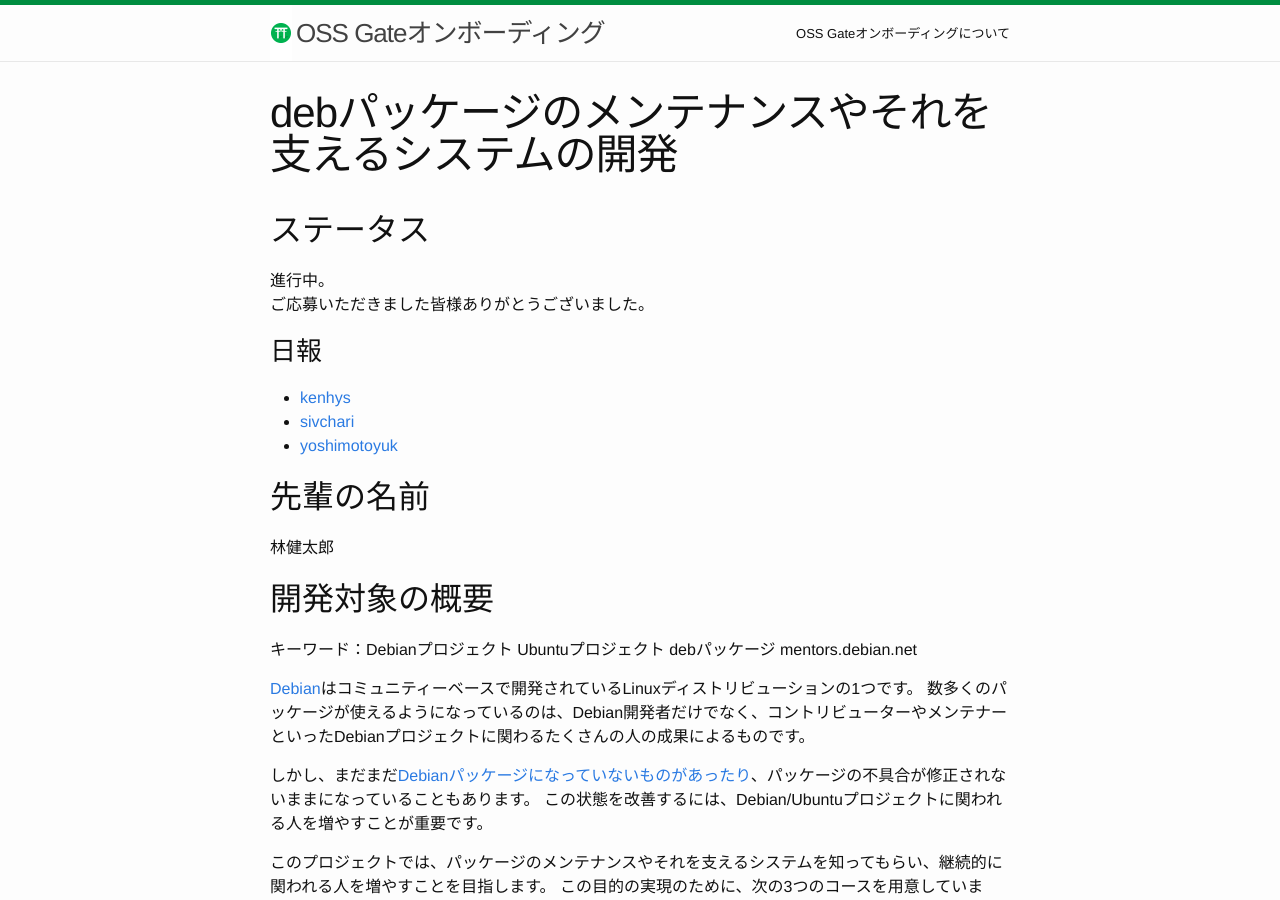
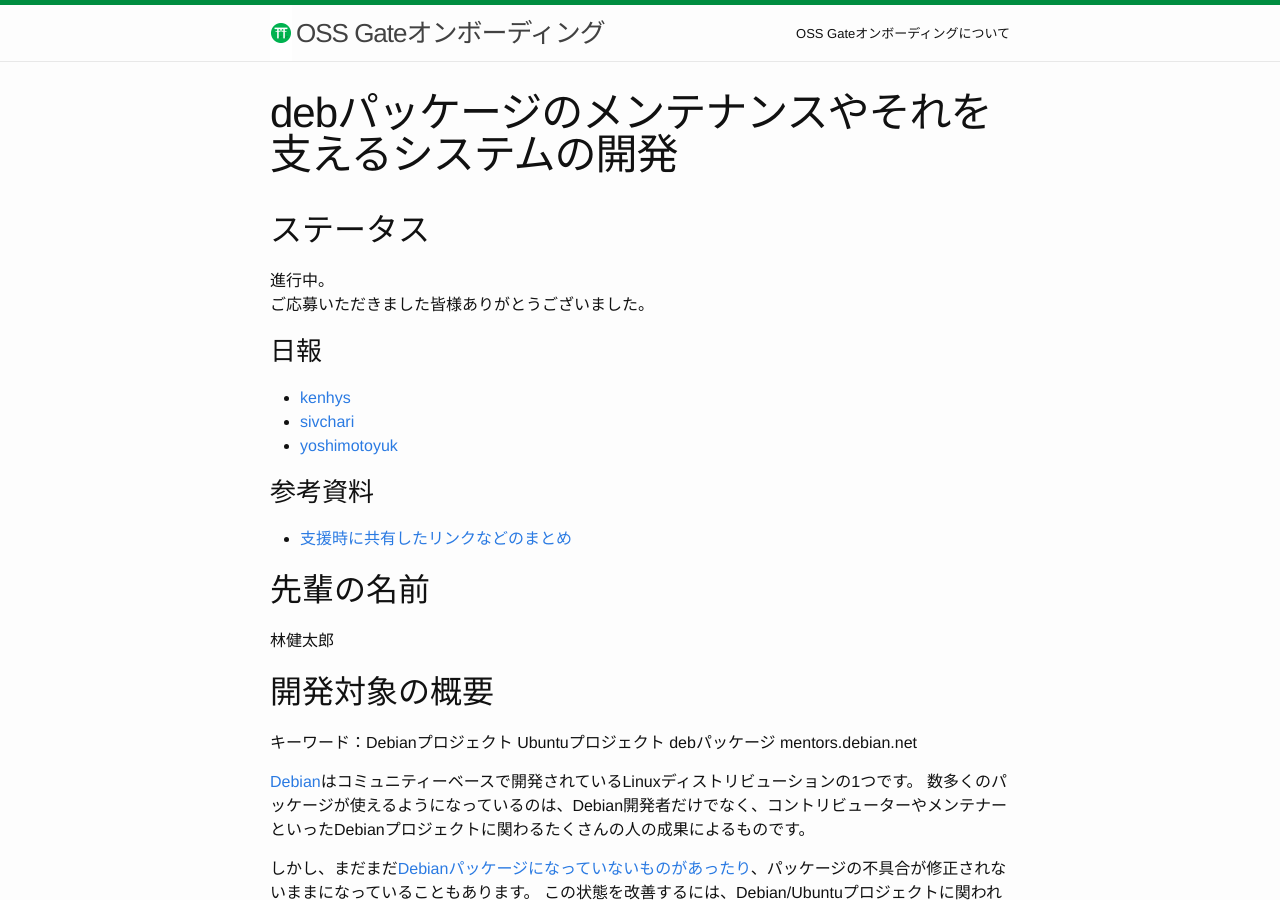
Before and after one commit to oss-gate/on-boarding, a Jekyll site: the page built from proposals/2021-08/kenhys-maintain-debian-packages/index.md, in a window 1280 px wide and 900 px high. Built offline with Jekyll 4.4.1, drawn with Linux system fonts in a browser that asks for light colours; Markdown is read by kramdown in place of the engine named in the settings; comment, search, counter and statistics services are not loaded.

Commit message:
2021-08: add link to references

```diff
--- a/proposals/2021-08/kenhys-maintain-debian-packages/index.md
+++ b/proposals/2021-08/kenhys-maintain-debian-packages/index.md
@@ -13,6 +13,10 @@ title: debパッケージのメンテナンスやそれを支えるシステム
   * [kenhys]({{ site.baseurl }}{% link proposals/2021-08/kenhys-maintain-debian-packages/daily-report-kenhys.md %})
   * [sivchari]({{ site.baseurl }}{% link proposals/2021-08/kenhys-maintain-debian-packages/daily-report-sivchari.md %})
   * [yoshimotoyuk]({{ site.baseurl }}{% link proposals/2021-08/kenhys-maintain-debian-packages/daily-report-yoshimotoyuk.md %})
+
+### 参考資料
+
+* [支援時に共有したリンクなどのまとめ]({{ site.baseurl }}{% link proposals/2021-08/kenhys-maintain-debian-packages/references-2021-08.md %})
 
 ## <span id="mentor">先輩の名前</span>
 
```
